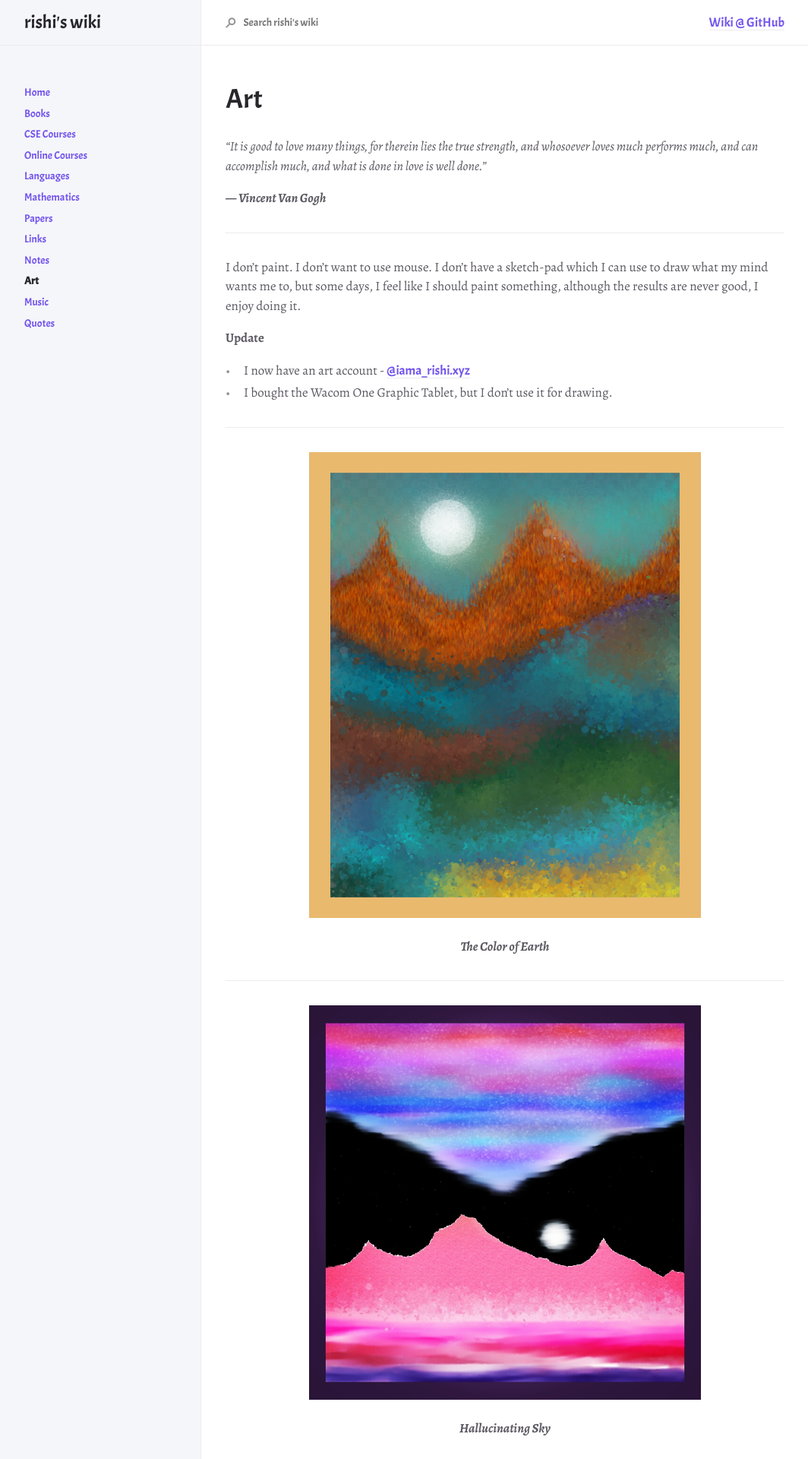
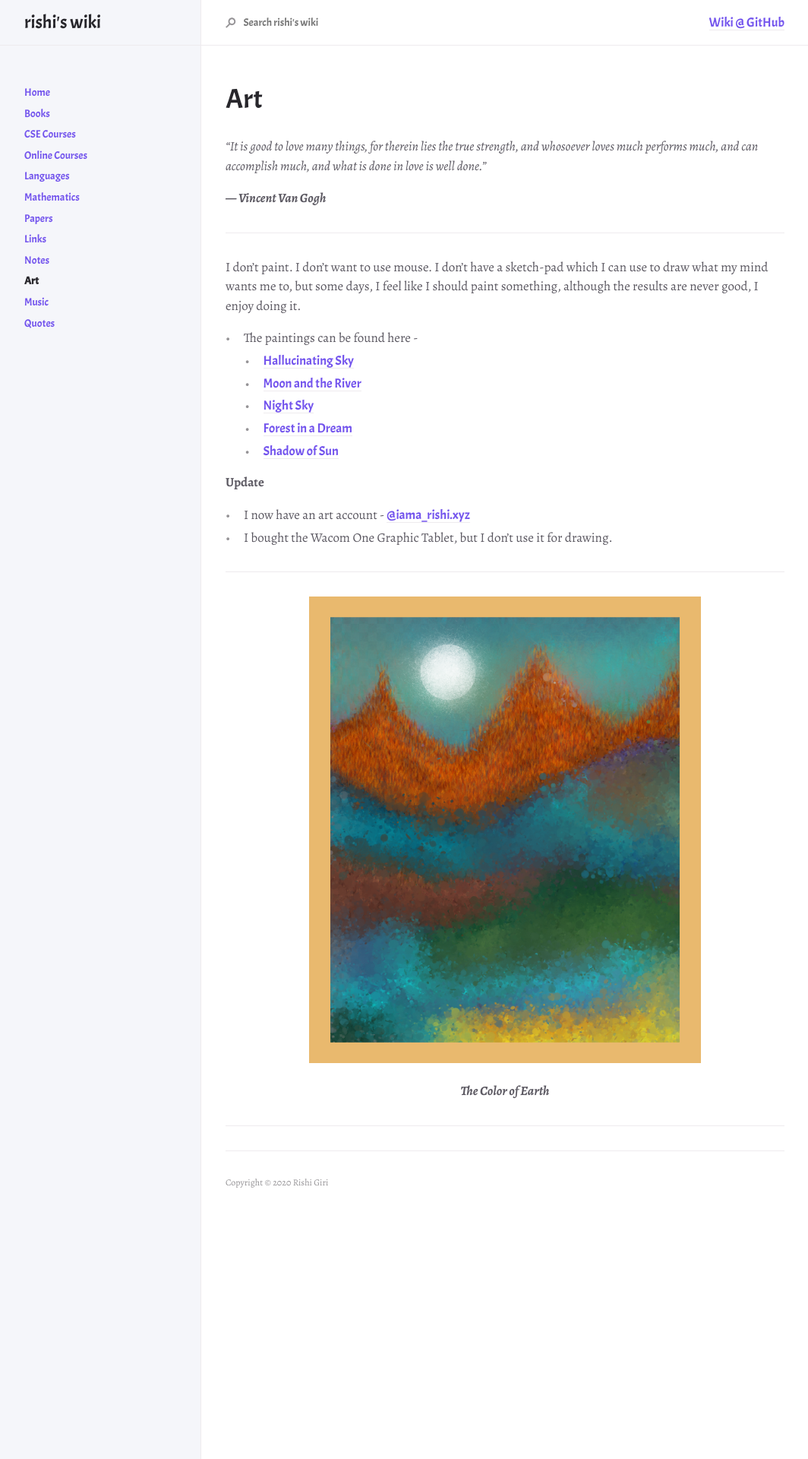
Before and after one commit to r8w/r8w, a Jekyll site: the page built from docs/art.md, in a window 1280 px wide. Shown: the top 1920 px of the page at 76% size, without its empty margins (107-1171 px from the left). Built offline with Jekyll 4.4.1, drawn with Linux system fonts in a browser that asks for light colours; nearby versions of some CDN libraries; some of the changed text lies outside the part shown.

Commit message:
update changes

```diff
--- a/docs/art.md
+++ b/docs/art.md
@@ -16,6 +16,12 @@ __*― Vincent Van Gogh*__
 
 I don't paint. I don't want to use mouse. I don't have a sketch-pad which I can use to draw what my mind wants me to, but some days, I feel like I should paint something, although the results are never good, I enjoy doing it.
 
+- The paintings can be found here -
+	- [Hallucinating Sky](/media/7.jpg)
+	- [Moon and the River](/media/6.jpg)
+	- [Night Sky](/media/2.png)
+	- [Forest in a Dream](/media/3.png)
+	- [Shadow of Sun](/media/5.png)
 
 __Update__
 
@@ -32,7 +38,7 @@ The Color of Earth
 
 ---
 
-<img src="/media/7.jpg">
+<!-- <img src="/media/7.jpg">
 {: .fimage .img-blog}
 
 Hallucinating Sky
@@ -69,3 +75,4 @@ Forest in a Dream
 
 Shadow of Sun
 {: .img-description}
+ -->
```
Also changed, not shown: docs/links/blogs.md (+1 -0 lines), docs/quotes.md (+9 -0 lines).
